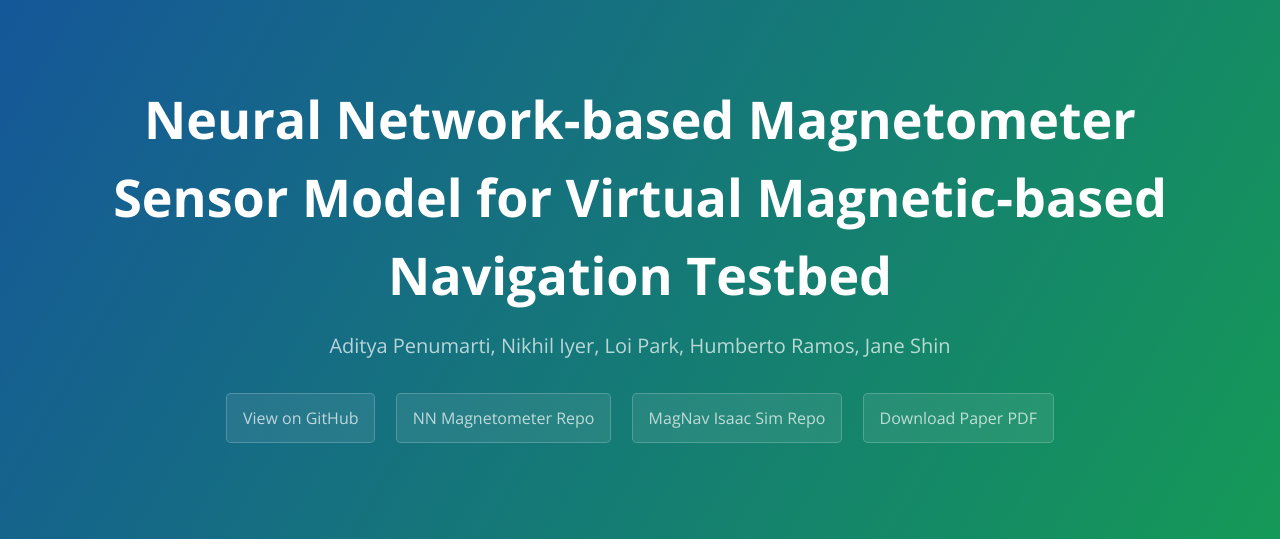
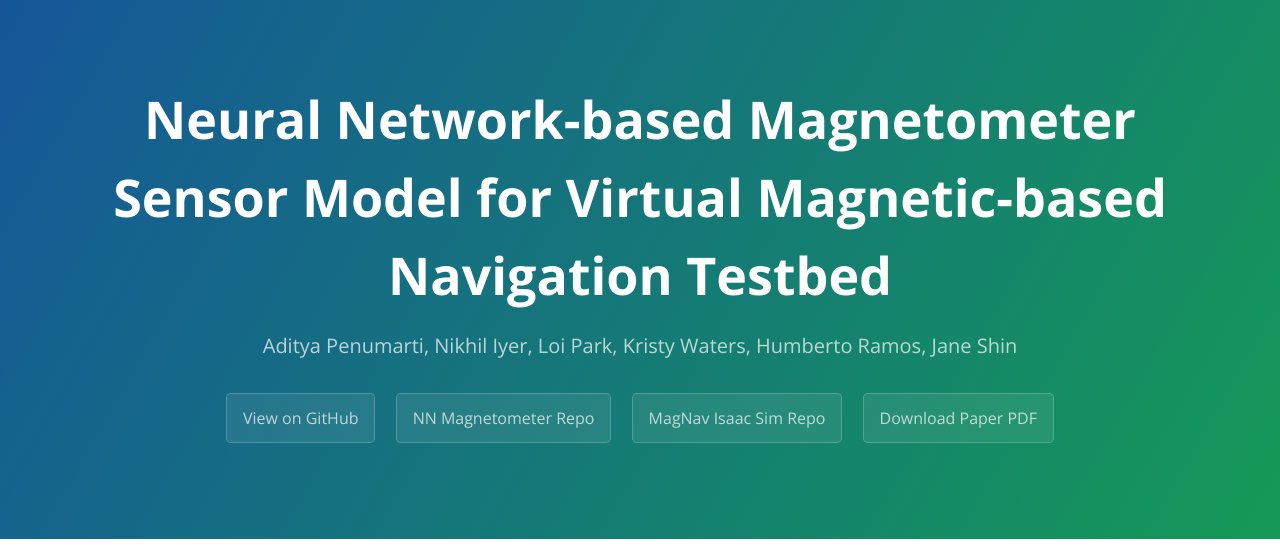
Before and after one commit to aditya-penumarti/magnav-nn-sim, a Jekyll site: the page built from index.md, in a window 1280 px wide and 900 px high, cut to the strip 0-547 px from the top of the window. Built offline with Jekyll 4.4.1, drawn with Linux system fonts in a browser that asks for light colours.

Commit message:
Update _config.yml to add Kristy's name to the paper

```diff
--- a/_config.yml
+++ b/_config.yml
@@ -1,5 +1,5 @@
 title: Neural Network-based Magnetometer Sensor Model for Virtual Magnetic-based Navigation Testbed
-description: Aditya Penumarti, Nikhil Iyer, Loi Park, Humberto Ramos, Jane Shin
+description: Aditya Penumarti, Nikhil Iyer, Loi Park, Kristy Waters, Humberto Ramos, Jane Shin
 show_downloads: true
 google_analytics:
 theme: jekyll-theme-cayman
```
